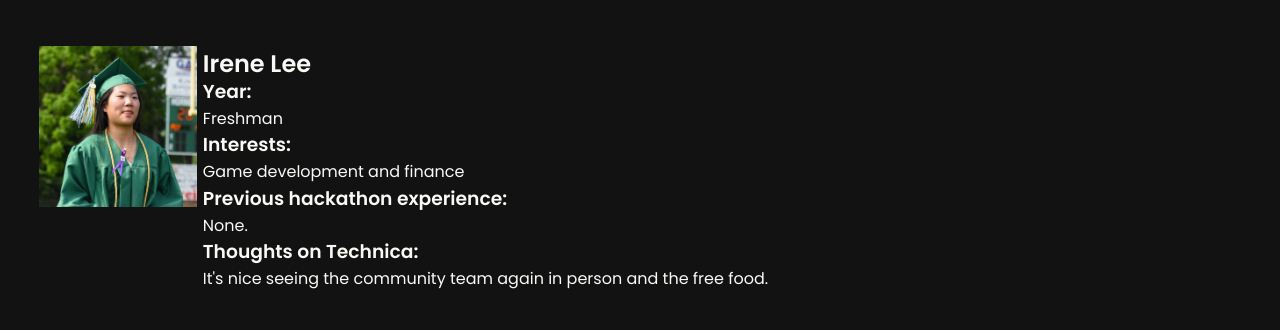
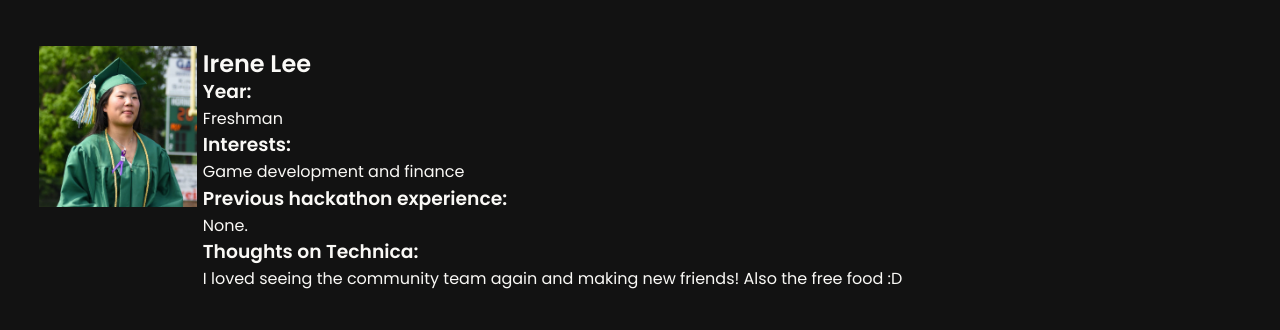
Before and after one commit to IreneL7/StudyTerp, a plain HTML site: page team.html in a window 1280 px wide. Shown: the part 1163-1493 px from the top of the page. Drawn offline with Linux system fonts and the light colour scheme; grey boxes are pictures that could not be loaded.

Commit message:
Changed Irene's thoughts on Technica

```diff
--- a/team.html
+++ b/team.html
@@ -93,7 +93,7 @@
                 <h3> Previous hackathon experience: </h3>
                 <text>None.</text1>
                 <h3> Thoughts on Technica: </h3>
-                <text>It's nice seeing the community team again in person and the free food.</text>
+                <text>I loved seeing the community team again and making new friends! Also the free food :D </text>
             </div>
         </div>
         <br>
```
